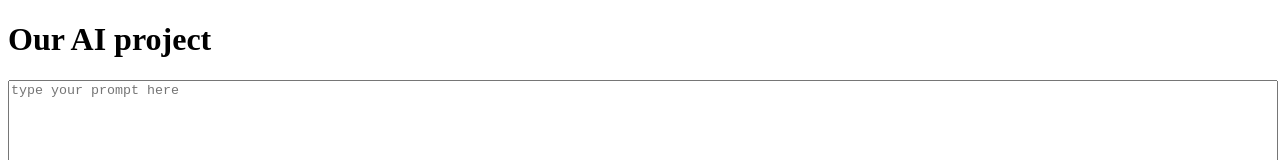
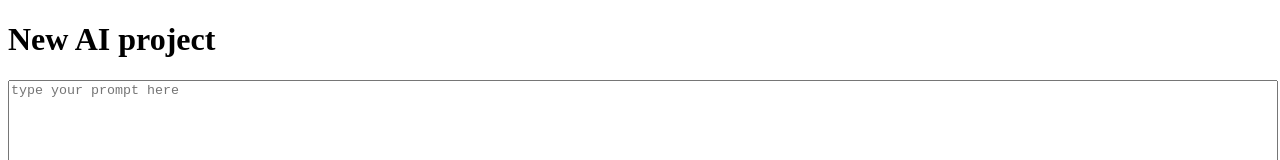
Before and after one commit to Daniel130me/chatbot, a React (Vite) app: page / in a window 1280 px wide. Shown: the top 160 px of the page. Built offline with nearby package versions, Linux system fonts and the light colour scheme.

Commit message:
updated h1 text

```diff
--- a/src/page/Home/Home.jsx
+++ b/src/page/Home/Home.jsx
@@ -50,7 +50,7 @@ const Home = () => {
 
     return (
         <>
-            <h1>Our AI project</h1>
+            <h1>New AI project</h1>
             <form onSubmit={handleSubmit}>
                 <textarea rows={10} style={{ width: "100%" }} onChange={handleChange} value={input} placeholder="type your prompt here" />
                 <button type="submit">Send</button>
```
